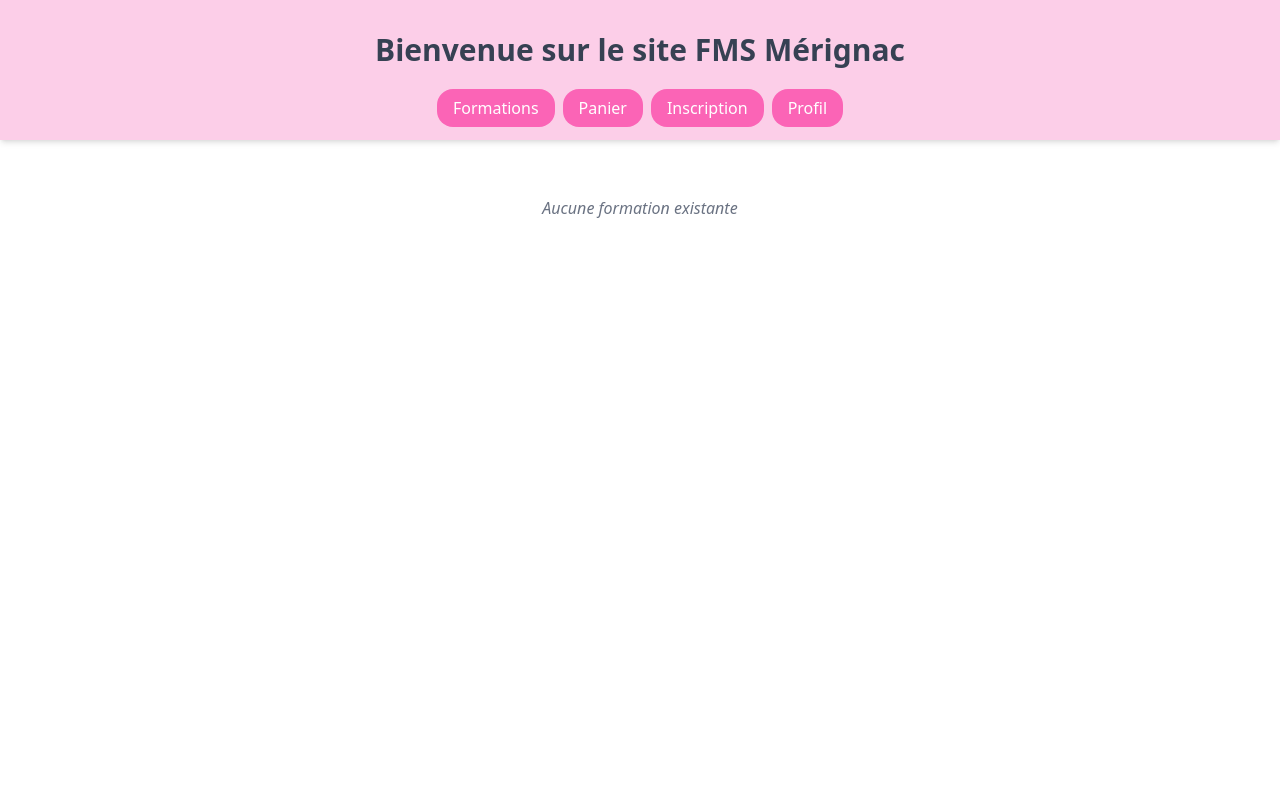
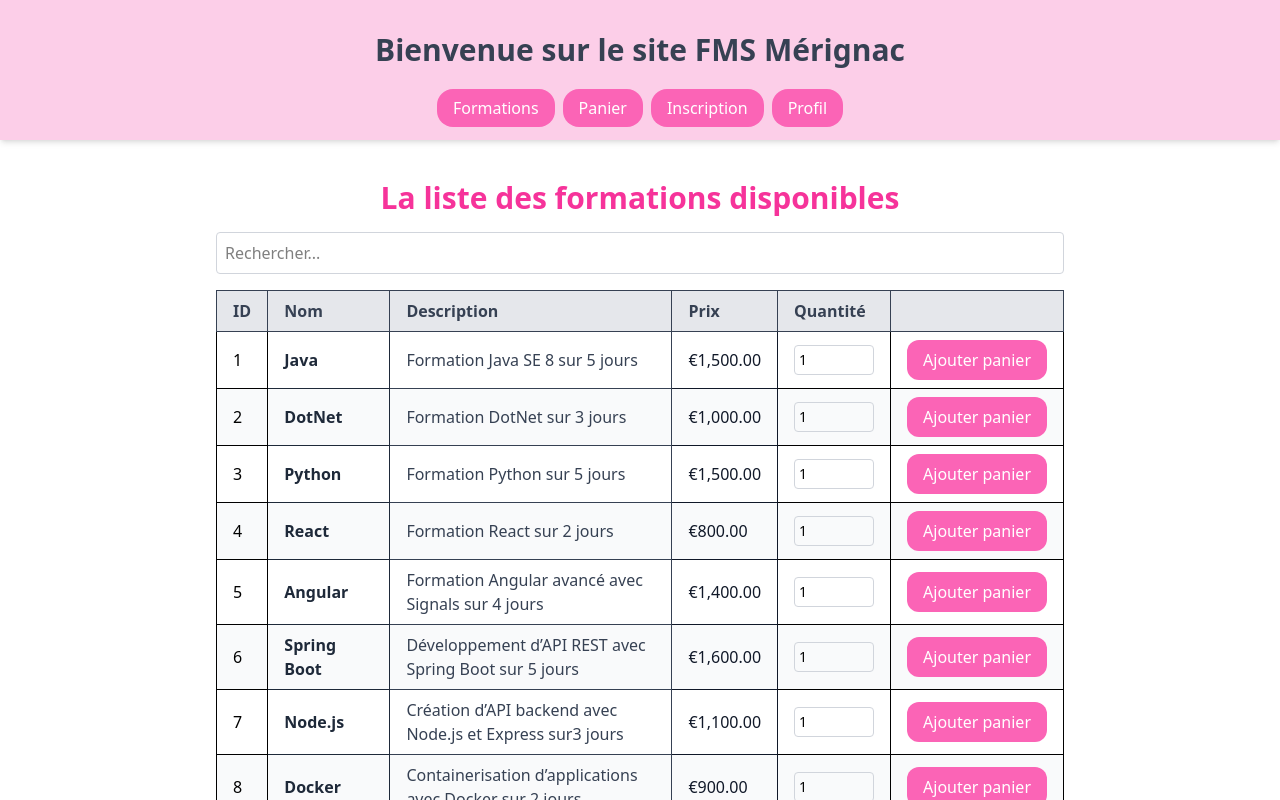
Before and after one commit to AmandineGrardLaurent/trainings-front-app, an Angular app: page /trainings in a window 1280 px wide. Shown: the top 800 px of the page. Built offline with nearby package versions, Linux system fonts and the light colour scheme.

Commit message:
feat : add searchBar in trainingsComponent

```diff
--- a/src/app/components/trainings/trainings.component.html
+++ b/src/app/components/trainings/trainings.component.html
@@ -6,10 +6,17 @@
     Formations
   </button> -->
 
-  @if (listTrainings?.length) {
   <h2 class="text-3xl font-bold mb-4 text-pink-500 text-center">
     La liste des formations disponibles
   </h2>
+  <input
+    type="text"
+    placeholder="Rechercher..."
+    class="w-full p-2 mb-4 border border-gray-300 rounded focus:outline-none focus:ring-2 focus:ring-pink-400"
+    (input)="searchText.set($any($event.target).value)"
+  />
+
+  @if (filteredTrainings().length) {
     <table class="w-full border-collapse">
       <thead>
         <tr class="bg-gray-200 text-gray-700">
@@ -22,7 +29,7 @@
         </tr>
       </thead>
       <tbody>
-        @for (training of listTrainings; track training.id) {
+        @for (training of filteredTrainings(); track training.id) {
           <tr class="even:bg-gray-50 hover:bg-pink-50 transition">
             <td class="border px-4 py-2">{{ training.id }}</td>
             <td class="border px-4 py-2 font-semibold text-gray-800">{{ training.name }}</td>
@@ -39,12 +46,14 @@
               />
             </td>
             <td class="border px-4 py-2">
+              <div class="flex items-center justify-center h-full">
                 <button
-                class="w-full p-2 bg-pink-400 text-white rounded-xl hover:bg-pink-500 transition font-medium"
+                  class="px-4 py-2 bg-pink-400 text-white rounded-xl hover:bg-pink-500 transition font-medium whitespace-nowrap"
                   (click)="addToCart(training)"
                 >
                   Ajouter panier
                 </button>
+              </div>
             </td>
           </tr>
         }
```
Lines whose indentation alone changed are shown as unchanged.
